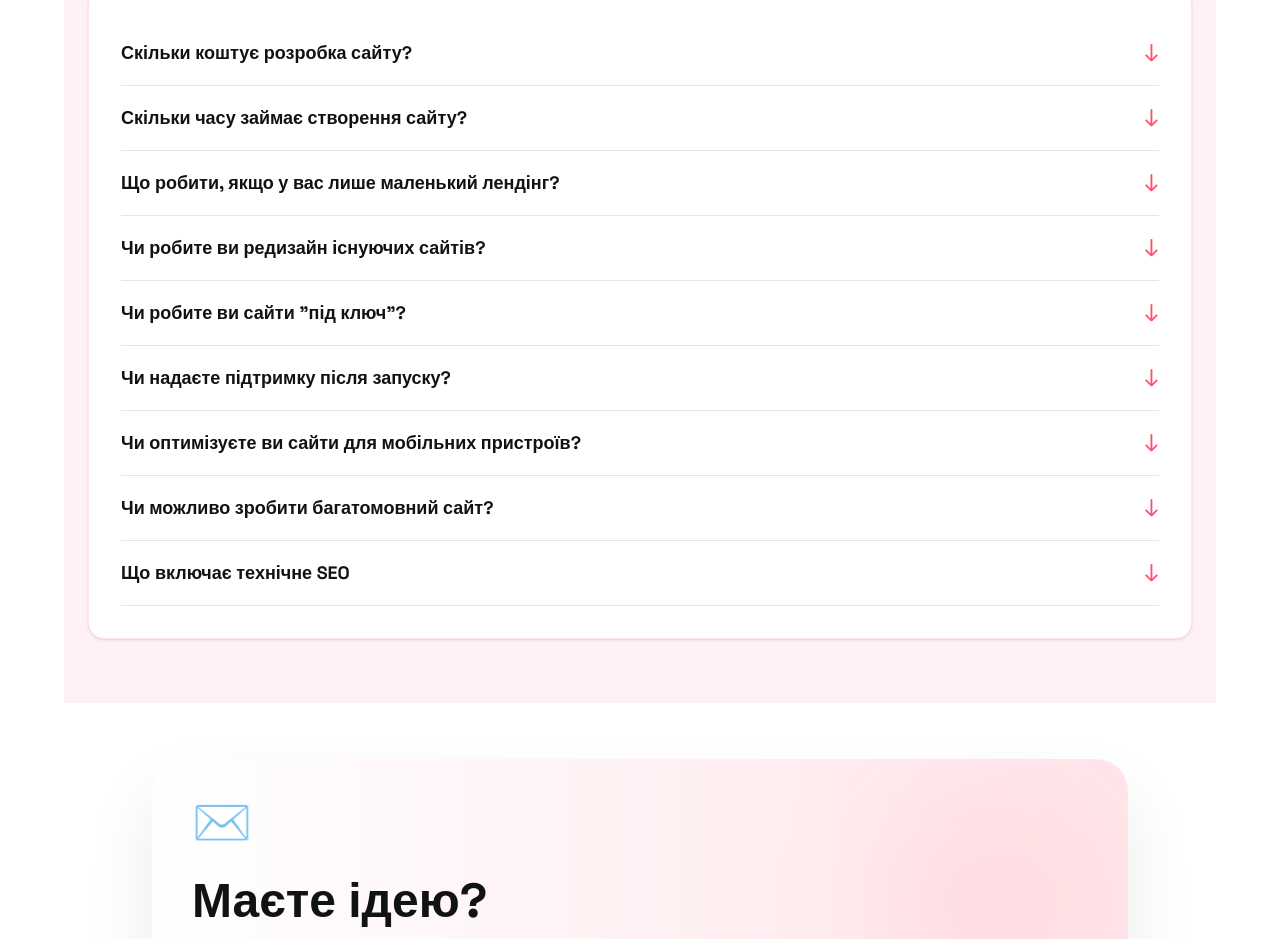
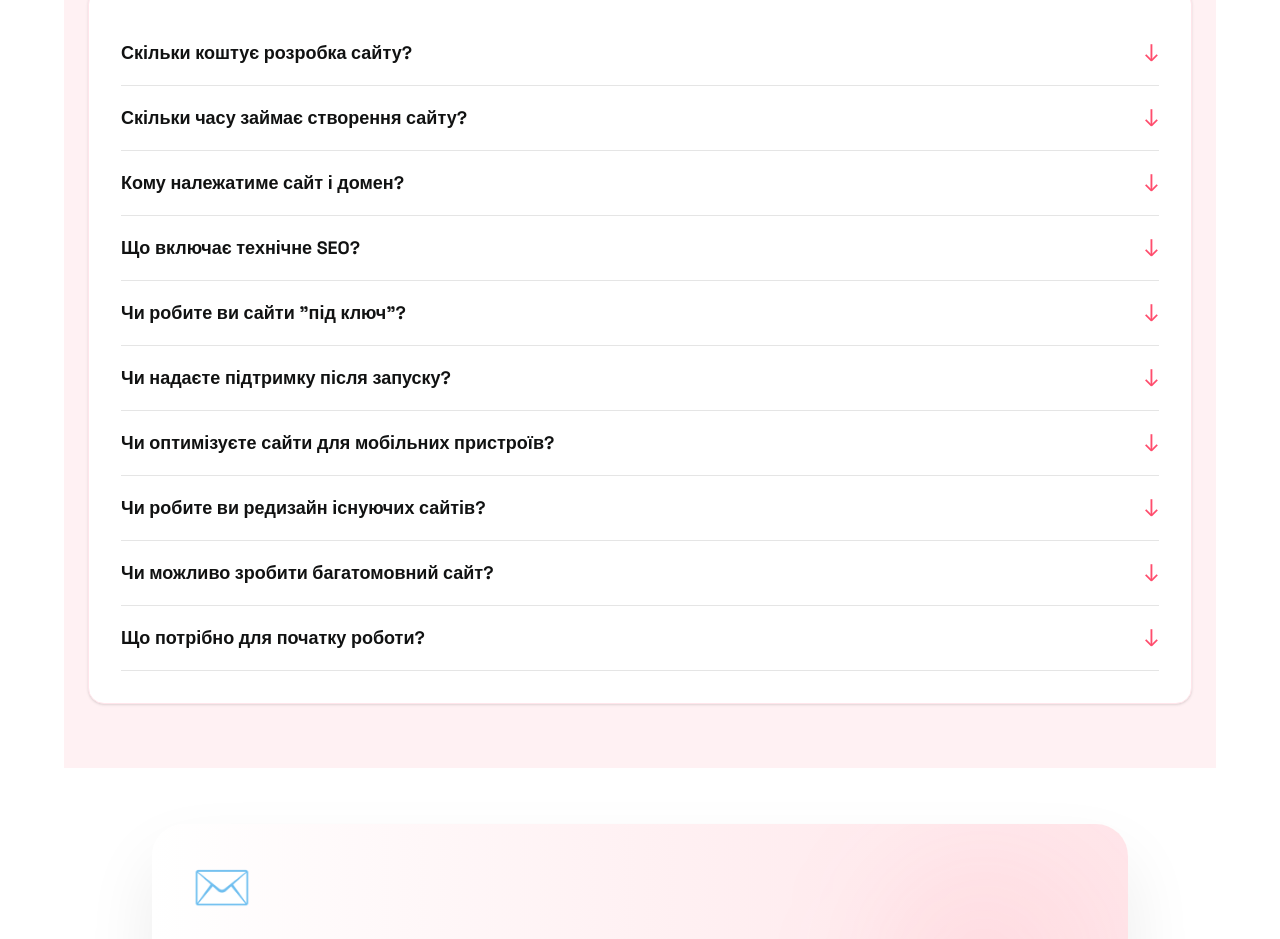
Before and after one commit to ratatoskodessa-boop/mysite, a Next.js app: page / in a window 1280 px wide. Shown: the part 2965-3904 px from the top of the page. Built offline with nearby package versions, Linux system fonts and the light colour scheme.

Commit message:
content: update FAQ section with new questions and corrected answers

```diff
--- a/src/components/FAQ.tsx
+++ b/src/components/FAQ.tsx
@@ -7,19 +7,19 @@ import { useInView } from "framer-motion";
 const faqItems = [
   {
     question: "Скільки коштує розробка сайту?",
-    answer: "Ціна стартує від $150 за базовий лендінг. Все залежить від складності — ви платите один раз за результат, без прихованих платежів чи щомісячних підписок на конструктори.",
+    answer: "Ціна стартує від $150 за базовий лендінг. Ви платите один раз за результат, без прихованих платежів чи щомісячних підписок на конструктори.",
   },
   {
     question: "Скільки часу займає створення сайту?",
-    answer: "Першу ітерацію (прототип) ви побачите вже через 24 години. Повністю готовий — за 3-7 робочих днів залежно від масштабу та ваших правок.",
+    answer: "Першу ітерацію (прототип) ви побачите вже через 24 години. Повністю готовий до запуску продукт — від 3 до 7 днів, залежно від складності.",
   },
   {
-    question: "Що робити, якщо у вас лише маленький лендінг?",
-    answer: "Навіть якщо у вас лише маленький лендінг — я з радістю допоможу.",
+    question: "Кому належатиме сайт і домен?",
+    answer: "Вам на 100%. Я реєструю все на ваші дані. Ви отримуєте повний архів коду та всі доступи. Ви не \"орендуєте\" сайт, ви ним володієте.",
   },
   {
-    question: "Чи робите ви редизайн існуючих сайтів?",
-    answer: "Так, перетворю старі сайти на сучасні. Переорганізую структуру, оновлю дизайн та покращу швидкість. Результат — старий сайт, якому ви радієте як новому.",
+    question: "Що включає технічне SEO?",
+    answer: "Ваш сайт буде \"літати\". Я прописую правильну структуру заголовків, мета-теги та налаштовую індексацію. Google побачить вас з першого дня.",
   },
   {
     question: "Чи робите ви сайти \"під ключ\"?",
@@ -28,18 +28,22 @@ const faqItems = [
   {
     question: "Чи надаєте підтримку після запуску?",
     answer: "Я не зникаю після оплати. Консультую, допомагаю з правками та масштабуванням вашого бізнесу в мережі.",
-    },
+  },
   {
-    question: "Чи оптимізуєте ви сайти для мобільних пристроїв?",
+    question: "Чи оптимізуєте сайти для мобільних пристроїв?",
     answer: "Це база. Понад 80% ваших клієнтів прийдуть зі смартфонів, тому адаптивність — мій пріоритет номер один.",
+  },
+  {
+    question: "Чи робите ви редизайн існуючих сайтів?",
+    answer: "Так, перетворюю застарілі \"важкі\" сайти на сучасні та швидкі інструменти. Зберігаємо суть, міняємо ефективність.",
   },
   {
     question: "Чи можливо зробити багатомовний сайт?",
     answer: "Звичайно. Додаємо будь-яку кількість мов для вашого виходу на міжнародні ринки.",
   },
   {
-    question: "Що включає технічне SEO",
-    answer: "Ваш сайт буде \"літати\". Я прописую правильну структуру заголовків, мета-теги та налаштовую індексацію. Google побачить вас з першого дня.",
+    question: "Що потрібно для початку роботи?",
+    answer: "Ваша ідея та 15-хвилинний бриф. Я допоможу сформулювати завдання, навіть якщо ви ще не знаєте точно, як має виглядати кінцевий результат.",
   },
 ];
 
```
